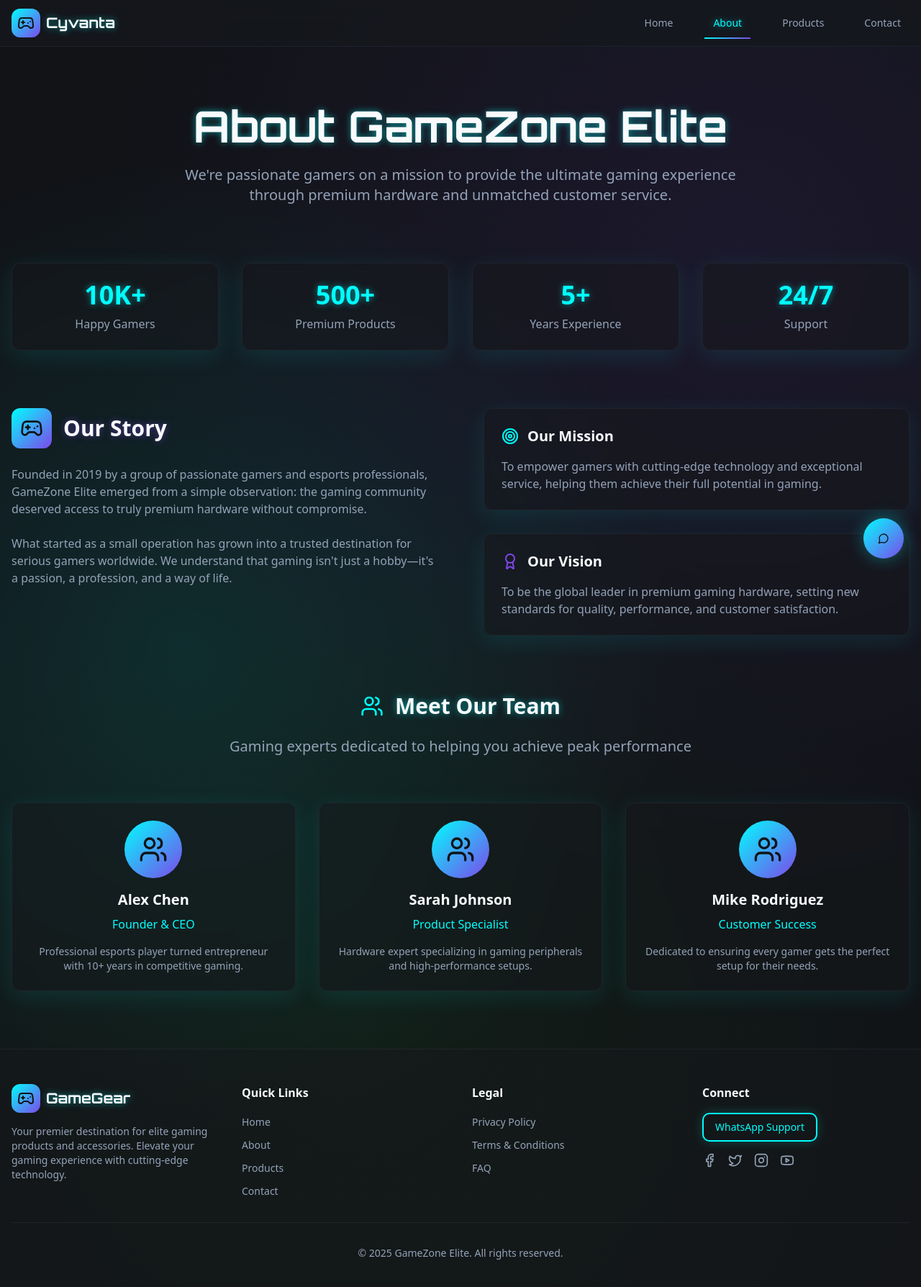
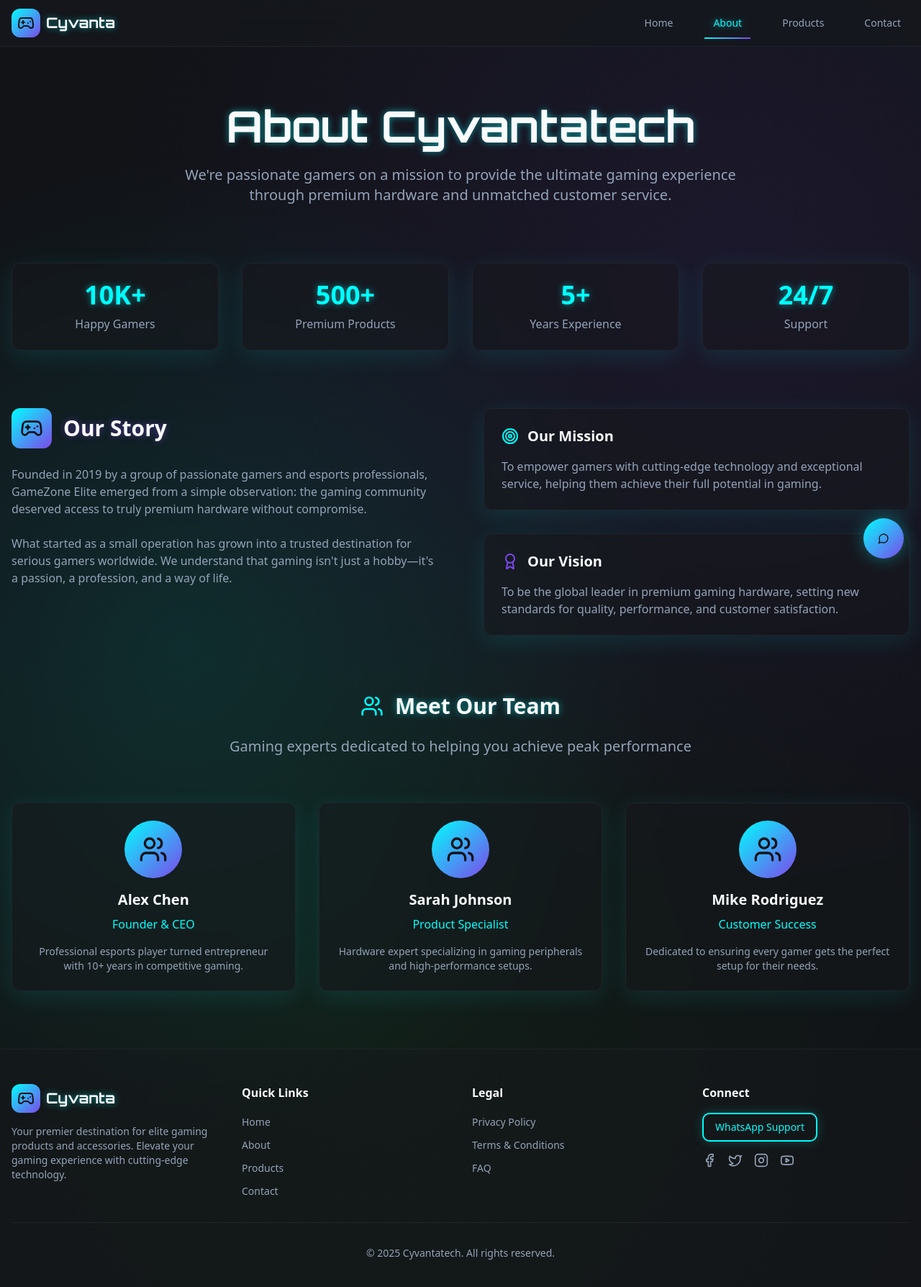
Before and after one commit to Bola-Kadiri/cyvanta-game, a React (Vite) app: page /about in a window 1280 px wide. Shown: the top 1788 px of the page at 72% size. Built offline with nearby package versions, Linux system fonts and the light colour scheme; the HTML template or start-up script is replaced by a standard one.

Commit message:
Adjust website name 2

```diff
--- a/src/components/layout/Footer.tsx
+++ b/src/components/layout/Footer.tsx
@@ -35,7 +35,7 @@ const Footer = () => {
                 <Gamepad2 className="h-6 w-6 text-primary-foreground" />
               </div>
               <span className="text-xl font-bold text-glow" style={{ fontFamily: 'Orbitron, monospace' }}>
-                GameGear
+                Cyvanta
               </span>
             </div>
             <p className="text-muted-foreground text-sm">
@@ -108,7 +108,7 @@ const Footer = () => {
 
         <div className="border-t border-border/50 mt-8 pt-8 text-center">
           <p className="text-muted-foreground text-sm">
-            © {currentYear} GameZone Elite. All rights reserved.
+            © {currentYear} Cyvantatech. All rights reserved.
           </p>
         </div>
       </div>
--- a/src/pages/About.tsx
+++ b/src/pages/About.tsx
@@ -35,7 +35,7 @@ const About = () => {
             className="text-4xl md:text-6xl font-bold mb-6 text-glow"
             style={{ fontFamily: 'Orbitron, monospace' }}
           >
-            About GameZone Elite
+            About Cyvantatech
           </h1>
           <p className="text-xl text-muted-foreground max-w-3xl mx-auto">
             We're passionate gamers on a mission to provide the ultimate gaming experience
```
